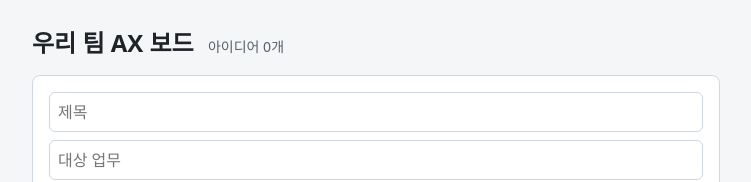
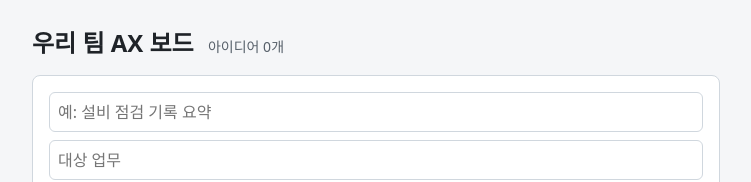
Before and after one commit to mungn0603-code/ax-board-practice, a React (Vite) app: page / in a window 1280 px wide. Shown: the top 182 px of the page, without its empty margins (264-1015 px from the left). Built offline with nearby package versions, Linux system fonts and the light colour scheme.

Commit message:
feat: 제목 입력칸 안내 문구 변경 (AC-07)

```diff
--- a/src/App.jsx
+++ b/src/App.jsx
@@ -60,7 +60,7 @@ export default function App() {
       </h1>
 
       <form className="card-form" onSubmit={addIdea}>
-        <input aria-label="제목" placeholder="제목" value={title} onChange={(e) => setTitle(e.target.value)} />
+        <input aria-label="제목" placeholder="예: 설비 점검 기록 요약" value={title} onChange={(e) => setTitle(e.target.value)} />
         <input aria-label="대상 업무" placeholder="대상 업무" value={task} onChange={(e) => setTask(e.target.value)} />
         <textarea aria-label="AI 아이디어" placeholder="AI 활용 아이디어" value={idea} onChange={(e) => setIdea(e.target.value)} />
         <input aria-label="태그" placeholder="태그 (예: 생산, 품질)" value={tag} onChange={(e) => setTag(e.target.value)} />
```
